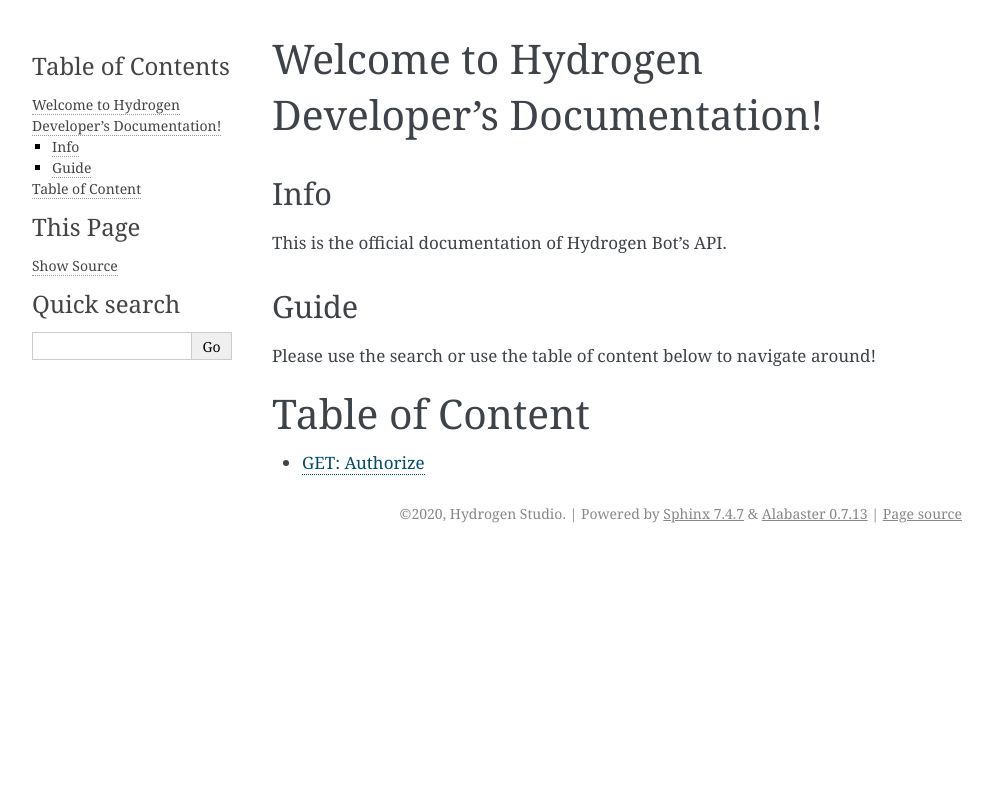
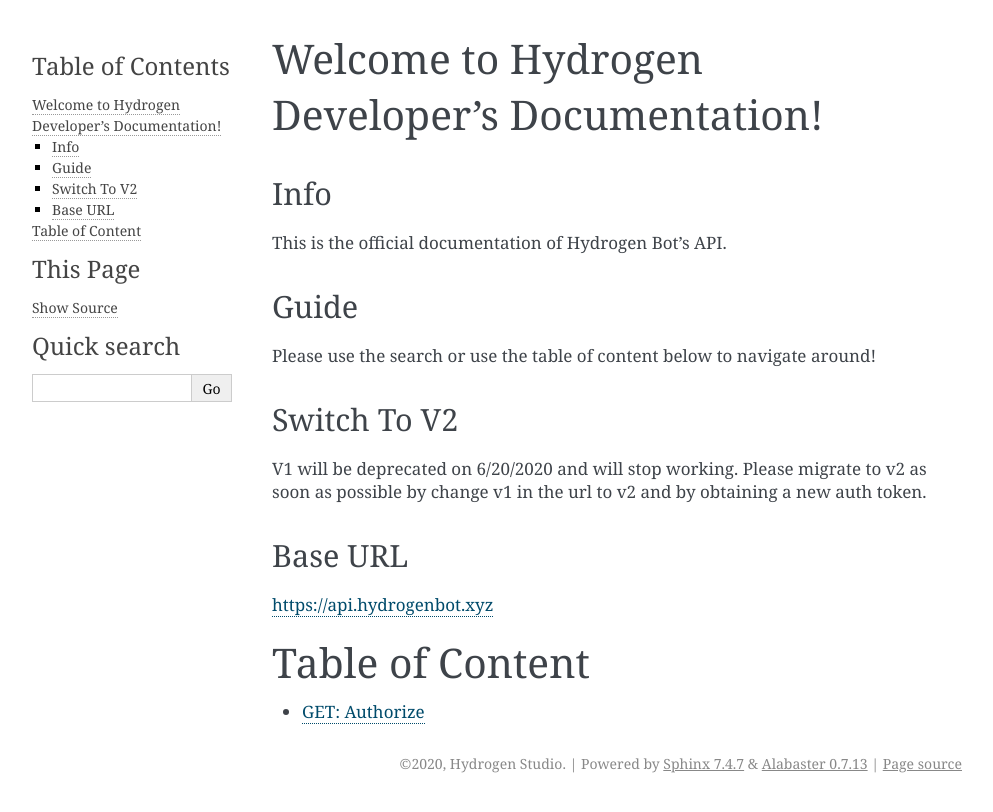
Before and after one commit to jerryzhangdev/hydrogen-developer-docs, a Sphinx documentation site: the page built from docs/source/index.rst, in a window 1280 px wide. Shown: the top 812 px of the page, without its empty margins (148-1141 px from the left). Built offline with Sphinx 7.4.7, drawn with Linux system fonts in a browser that asks for light colours.

Commit message:
Update index.rst

```diff
--- a/docs/source/index.rst
+++ b/docs/source/index.rst
@@ -16,6 +16,17 @@
 
 Please use the search or use the table of content below to navigate around!
 
+Switch To V2
+------------
+
+V1 will be deprecated on 6/20/2020 and will stop working. Please migrate to v2 as soon as possible by change v1 in the url to v2 and by obtaining a new auth token.
+
+
+Base URL
+--------
+
+https://api.hydrogenbot.xyz
+
 
 Table of Content
 ================
```
